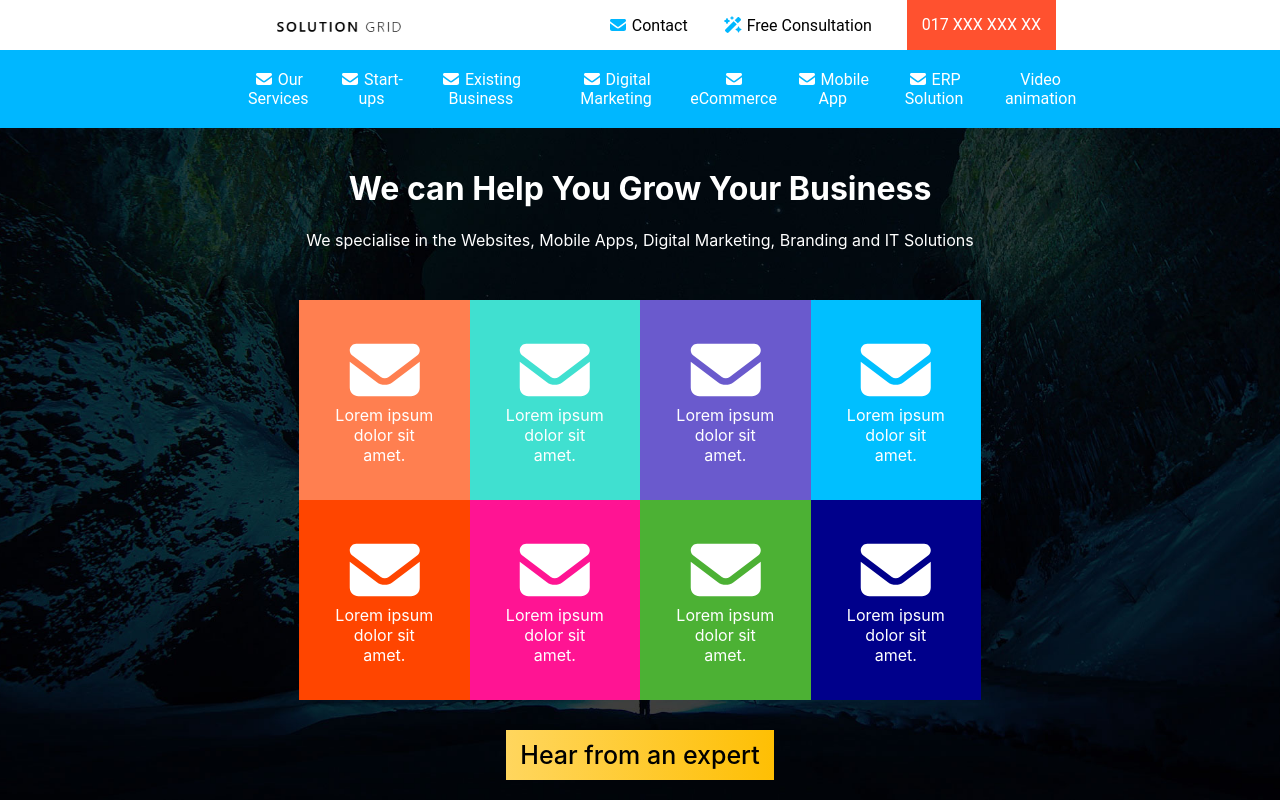
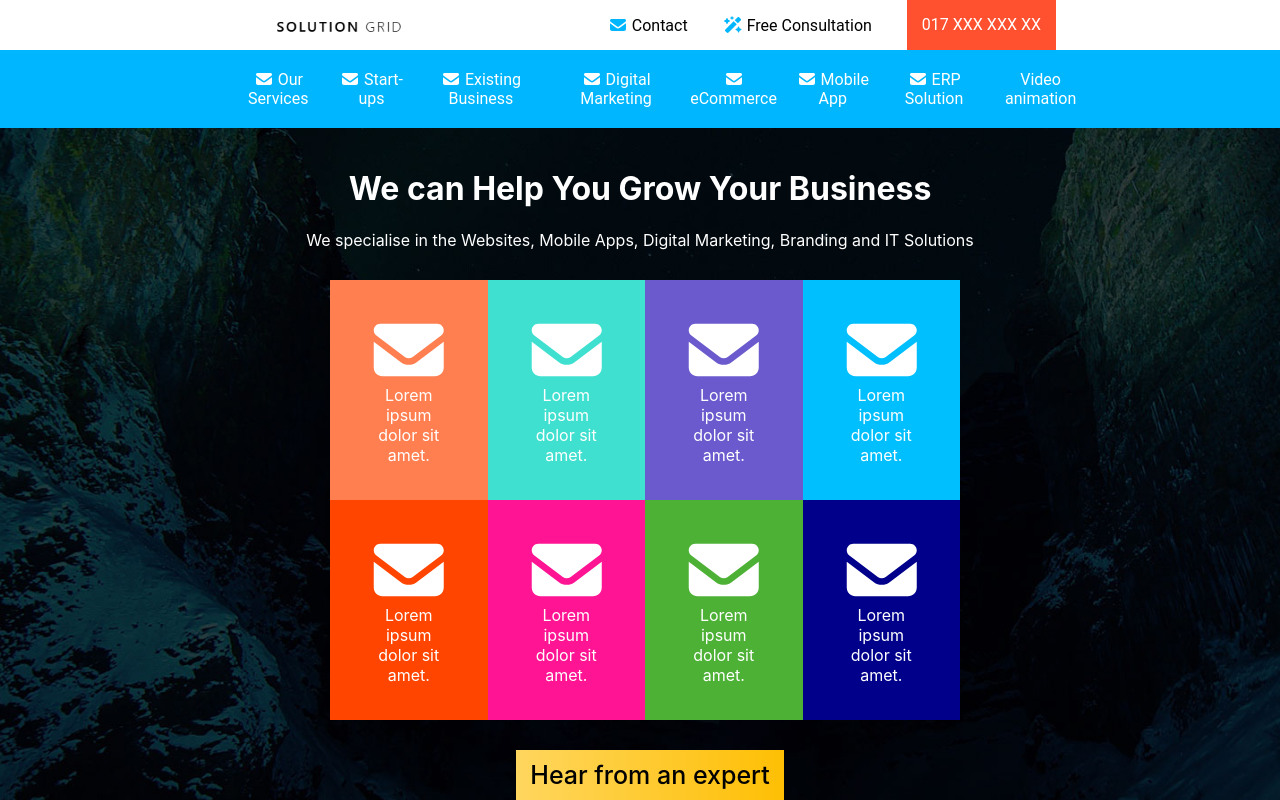
Before and after one commit to sazzadhossain1/solution-grid-new, a React (Create React App) app: page / in a window 1280 px wide. Shown: the top 800 px of the page. Built offline with nearby package versions, Linux system fonts and the light colour scheme.

Commit message:
banner section done

```diff
--- a/src/components/Banner/Banner.css
+++ b/src/components/Banner/Banner.css
@@ -4,60 +4,87 @@
   background-position: center;
   background-size: cover;
   color: white;
-  /* margin-top: -21px; */
   padding: 20px;
+  text-align: center;
 }
+
 .banner_grid_div {
   display: grid;
   grid-template-columns: repeat(4, 1fr);
-  width: 55%;
+  width: 50%;
   margin: auto;
-  margin-top: 50px;
+  margin-top: 30px;
+  gap: 0px; /* spacing between cards */
 }
+
 .banner_icon {
   font-size: 70px;
 }
+
 .banner_grid_div a {
   text-decoration: none;
   color: white;
 }
+
+/* COMMON CARD STYLE */
+.banner_card {
+  padding: 35px;
+  position: relative;
+  transition:
+    transform 1s ease,
+    z-index 0.3s;
+  cursor: pointer;
+}
+
+/* HOVER EFFECT */
+.banner_card:hover {
+  transform: scale(1.1);
+  z-index: 10;
+}
+
+/* COLORS */
 .banner_cart_one {
   background-color: coral;
-  padding: 35px;
 }
+
 .banner_cart_two {
   background-color: turquoise;
-  padding: 35px;
 }
+
 .banner_cart_three {
   background-color: slateblue;
-  padding: 35px;
 }
+
 .banner_cart_four {
   background-color: deepskyblue;
-  padding: 35px;
 }
+
 .banner_cart_five {
   background-color: orangered;
-  padding: 35px;
 }
+
 .banner_cart_six {
   background-color: deeppink;
-  padding: 35px;
 }
+
 .banner_cart_saven {
   background-color: #4cb134;
-  padding: 35px;
 }
+
 .banner_cart_eight {
   background-color: darkblue;
-  padding: 35px;
 }
 
+/* BUTTON */
 .banner_link_btn {
   text-decoration: none;
   color: black;
   font-size: 25px;
+}
+.banner_btn_parent_div {
+  background-color: red;
+  width: 20%;
+  margin: auto;
 }
 .banner_btn_div {
   background-image: linear-gradient(
@@ -65,9 +92,13 @@
     rgb(255, 214, 94) 0%,
     rgb(254, 191, 4) 100%
   );
-  width: 20%;
+  width: 100%;
   padding: 10px;
   margin: auto;
   margin-top: 30px;
   font-weight: 500;
 }
+.banner_link_btn {
+  /* width: 20%; */
+  background-color: red;
+}
--- a/src/components/Banner/Banner.js
+++ b/src/components/Banner/Banner.js
@@ -8,72 +8,90 @@ const Banner = () => {
   return (
     <div className="banner_parent_div">
       <h1>We can Help You Grow Your Business</h1>
+
       <p>
         We specialise in the Websites, Mobile Apps, Digital Marketing, Branding
         and IT Solutions
       </p>
+
       <div className="banner_grid_div">
         <Link>
-          <div className="banner_cart_one">
-            <FontAwesomeIcon className="banner_icon" icon={faEnvelope} />
-            <br />
-
-            <span>Lorem ipsum dolor sit amet.</span>
-          </div>
-        </Link>
-        <Link>
-          <div className="banner_cart_two">
+          <div className="banner_cart_one banner_card">
             <FontAwesomeIcon className="banner_icon" icon={faEnvelope} />
             <br />
             <span>Lorem ipsum dolor sit amet.</span>
           </div>
         </Link>
+
         <Link>
-          <div className="banner_cart_three">
+          <div className="banner_cart_two banner_card">
             <FontAwesomeIcon className="banner_icon" icon={faEnvelope} />
             <br />
             <span>Lorem ipsum dolor sit amet.</span>
           </div>
         </Link>
+
         <Link>
-          <div className="banner_cart_four">
+          <div className="banner_cart_three banner_card">
             <FontAwesomeIcon className="banner_icon" icon={faEnvelope} />
             <br />
             <span>Lorem ipsum dolor sit amet.</span>
           </div>
         </Link>
+
         <Link>
-          <div className="banner_cart_five">
+          <div className="banner_cart_four banner_card">
             <FontAwesomeIcon className="banner_icon" icon={faEnvelope} />
             <br />
             <span>Lorem ipsum dolor sit amet.</span>
           </div>
         </Link>
+
         <Link>
-          <div className="banner_cart_six">
+          <div className="banner_cart_five banner_card">
             <FontAwesomeIcon className="banner_icon" icon={faEnvelope} />
             <br />
             <span>Lorem ipsum dolor sit amet.</span>
           </div>
         </Link>
+
         <Link>
-          <div className="banner_cart_saven">
+          <div className="banner_cart_six banner_card">
             <FontAwesomeIcon className="banner_icon" icon={faEnvelope} />
             <br />
             <span>Lorem ipsum dolor sit amet.</span>
           </div>
         </Link>
+
         <Link>
-          <div className="banner_cart_eight">
+          <div className="banner_cart_saven banner_card">
+            <FontAwesomeIcon className="banner_icon" icon={faEnvelope} />
+            <br />
+            <span>Lorem ipsum dolor sit amet.</span>
+          </div>
+        </Link>
+
+        <Link>
+          <div className="banner_cart_eight banner_card">
             <FontAwesomeIcon className="banner_icon" icon={faEnvelope} />
             <br />
             <span>Lorem ipsum dolor sit amet.</span>
           </div>
         </Link>
       </div>
-      <Link className="banner_link_btn">
-        <div className="banner_btn_div">Hear from an expert</div>
-      </Link>
+
+      <div className="banner_btn_parent_div">
+        <Link
+          className="banner_link_btn"
+          to="https://www.vservices.com/"
+          target="_blank"
+        >
+          <div className="banner_btn_div">Hear from an expert</div>
+        </Link>
+      </div>
+      <svg width="200" height="200" viewBox="0 0 720 540">
+        <path className="st0" d="M0,28l45,477l648,24L714,0L0,28z" />
+      </svg>
     </div>
   );
 };
```
